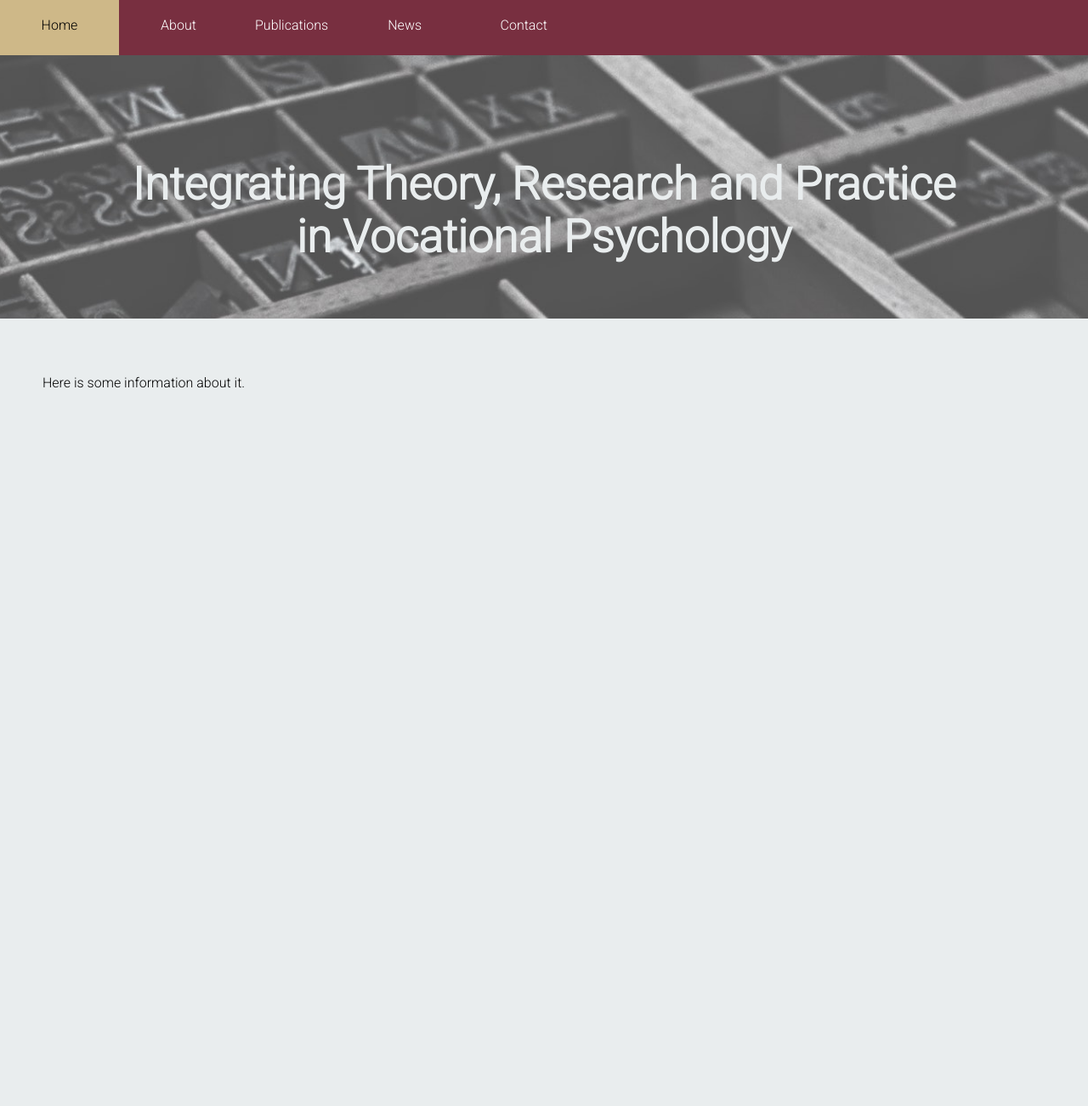
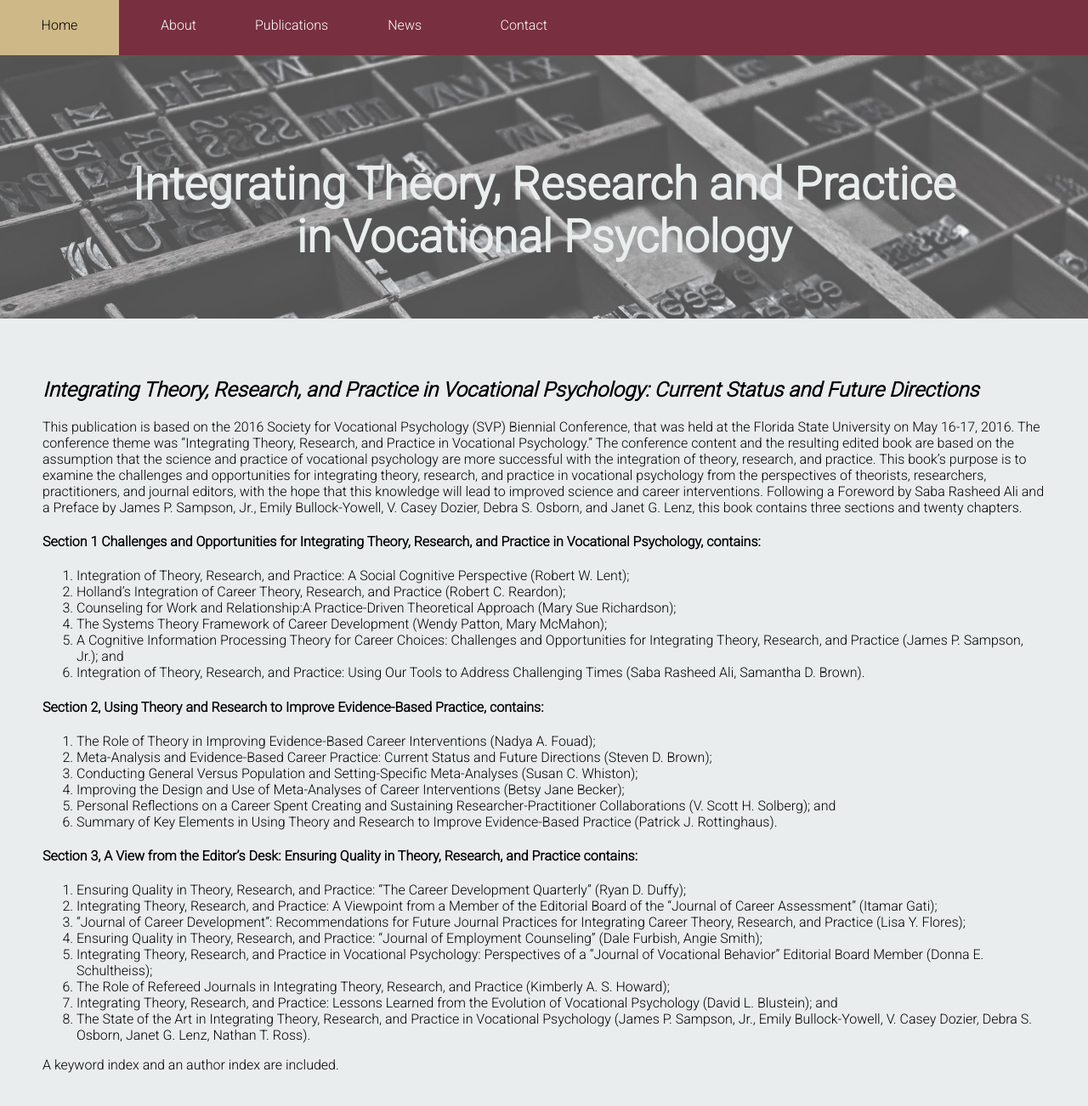
Before and after one commit to fsulibpub/fsulibpub.github.io, a Jekyll site: the page built from _books-oer/vocPsy.md, in a window 1280 px wide and 1329 px high. Shown: the top 1302 px of the window at 85% size. Built offline with Jekyll 4.4.1, drawn with Linux system fonts in a browser that asks for light colours.

Commit message:
Add about content

```diff
--- a/_books-oer/vocPsy.md
+++ b/_books-oer/vocPsy.md
@@ -6,4 +6,34 @@ permalink: /books-oer/vocPsy/
 image: books-oer/bookSVP.jpg
 ---
 
-Here is some information about it.
+## _Integrating Theory, Research, and Practice in Vocational Psychology: Current Status and Future Directions_
+
+This publication is based on the 2016 Society for Vocational Psychology (SVP) Biennial Conference, that was held at the Florida State University on May 16-17, 2016. The conference theme was "Integrating Theory, Research, and Practice in Vocational Psychology." The conference content and the resulting edited book are based on the assumption that the science and practice of vocational psychology are more successful with the integration of theory, research, and practice. This book's purpose is to examine the challenges and opportunities for integrating theory, research, and practice in vocational psychology from the perspectives of theorists, researchers, practitioners, and journal editors, with the hope that this knowledge will lead to improved science and career interventions. Following a Foreword by Saba Rasheed Ali and a Preface by James P. Sampson, Jr., Emily Bullock-Yowell, V. Casey Dozier, Debra S. Osborn, and Janet G. Lenz, this book contains three sections and twenty chapters.
+
+#### Section 1 Challenges and Opportunities for Integrating Theory, Research, and Practice in Vocational Psychology, contains:
+   1. Integration of Theory, Research, and Practice: A Social Cognitive Perspective (Robert W. Lent);
+   2. Holland's Integration of Career Theory, Research, and Practice (Robert C. Reardon);
+   3. Counseling for Work and Relationship:A Practice-Driven Theoretical Approach (Mary Sue Richardson);
+   4. The Systems Theory Framework of Career Development (Wendy Patton, Mary McMahon);
+   5. A Cognitive Information Processing Theory for Career Choices: Challenges and Opportunities for Integrating Theory, Research, and Practice (James P. Sampson, Jr.); and
+   6. Integration of Theory, Research, and Practice: Using Our Tools to Address Challenging Times (Saba Rasheed Ali, Samantha D. Brown).
+
+#### Section 2, Using Theory and Research to Improve Evidence-Based Practice, contains:
+   7. The Role of Theory in Improving Evidence-Based Career Interventions (Nadya A. Fouad);
+   8. Meta-Analysis and Evidence-Based Career Practice: Current Status and Future Directions (Steven D. Brown);
+   9. Conducting General Versus Population and Setting-Specific Meta-Analyses (Susan C. Whiston);
+   10. Improving the Design and Use of Meta-Analyses of Career Interventions (Betsy Jane Becker);
+   11. Personal Reflections on a Career Spent Creating and Sustaining Researcher-Practitioner Collaborations (V. Scott H. Solberg); and
+   12. Summary of Key Elements in Using Theory and Research to Improve Evidence-Based Practice (Patrick J. Rottinghaus).
+
+#### Section 3, A View from the Editor's Desk: Ensuring Quality in Theory, Research, and Practice contains:
+   13. Ensuring Quality in Theory, Research, and Practice: "The Career Development Quarterly" (Ryan D. Duffy);
+   14. Integrating Theory, Research, and Practice: A Viewpoint from a Member of the Editorial Board of the "Journal of Career Assessment" (Itamar Gati);
+   15. "Journal of Career Development": Recommendations for Future Journal Practices for Integrating Career Theory, Research, and Practice (Lisa Y. Flores);
+   16. Ensuring Quality in Theory, Research, and Practice: "Journal of Employment Counseling" (Dale Furbish, Angie Smith);
+   17. Integrating Theory, Research, and Practice in Vocational Psychology: Perspectives of a "Journal of Vocational Behavior" Editorial Board Member (Donna E. Schultheiss);
+   18. The Role of Refereed Journals in Integrating Theory, Research, and Practice (Kimberly A. S. Howard);
+   19. Integrating Theory, Research, and Practice: Lessons Learned from the Evolution of Vocational Psychology (David L. Blustein); and
+   20. The State of the Art in Integrating Theory, Research, and Practice in Vocational Psychology (James P. Sampson, Jr., Emily Bullock-Yowell, V. Casey Dozier, Debra S. Osborn, Janet G. Lenz, Nathan T. Ross).
+
+  A keyword index and an author index are included.
```
